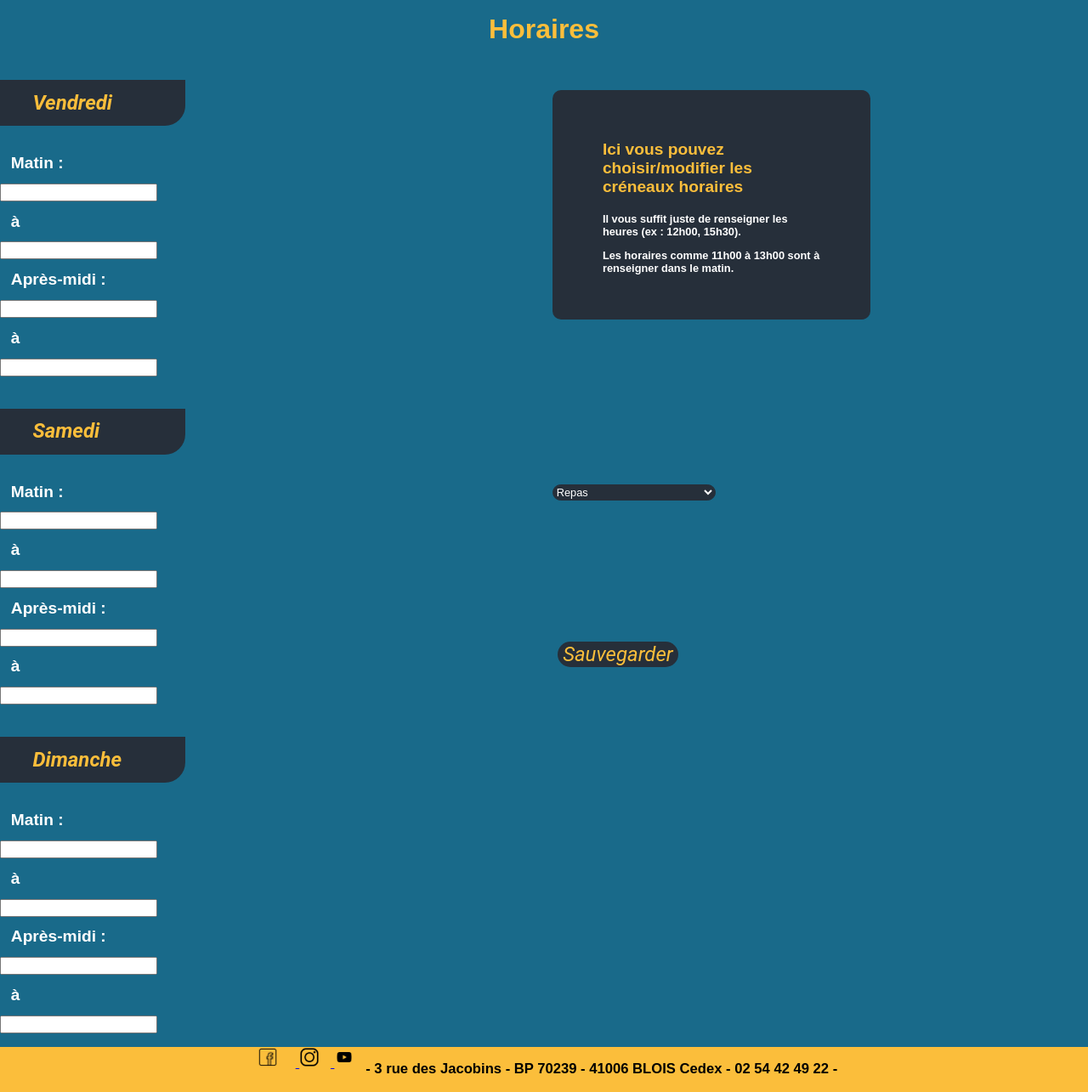
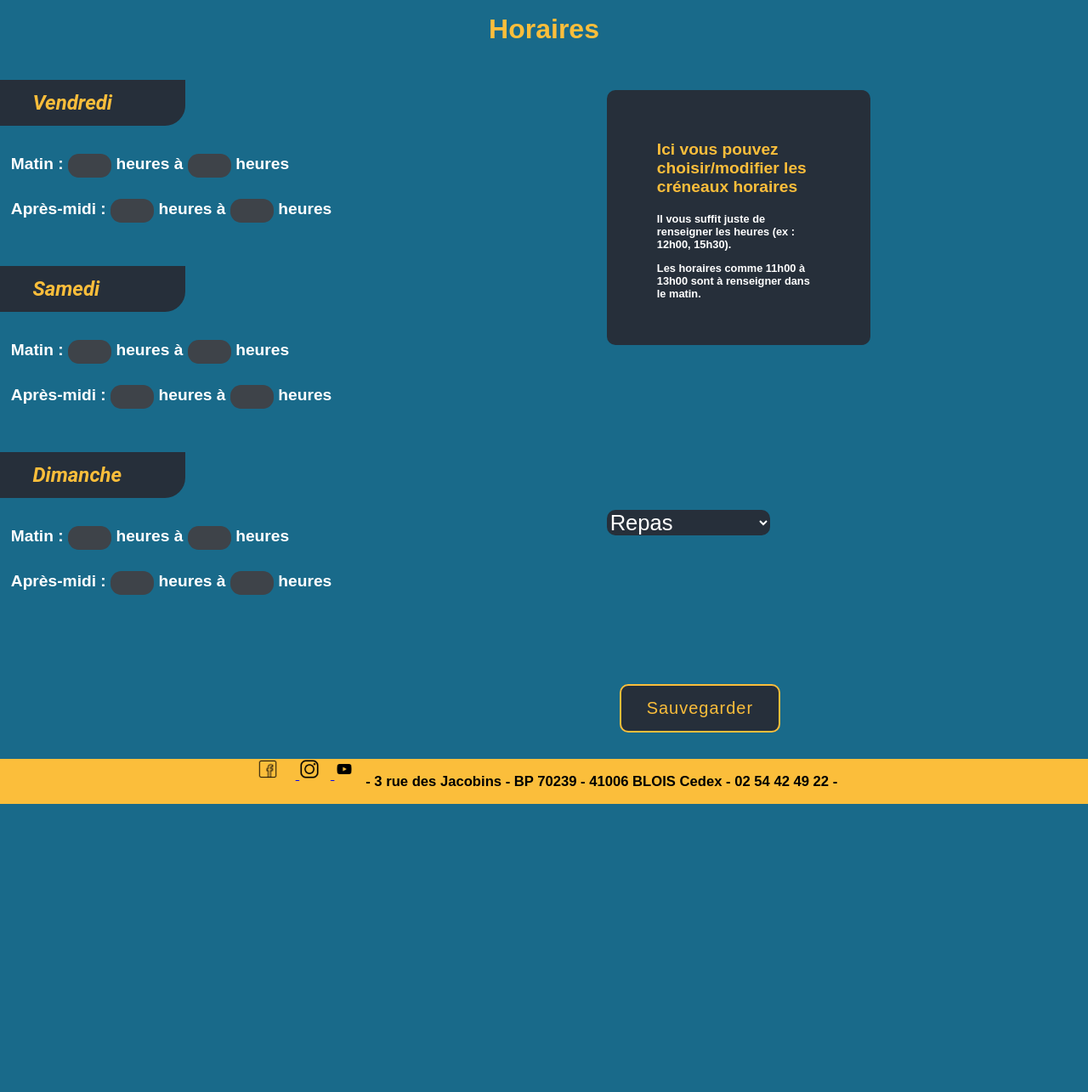
Before and after one commit to vincentprr/Projet-2a, a Flask app: page /horaires in a window 1280 px wide. Shown: the part 126-1411 px from the top of the page at 85% size. After the commit the page ends 1072 px from the top, so only its background shows below. Run offline with Flask 2, Linux system fonts and the light colour scheme.

Commit message:
suite page horaires

```diff
--- a/src/static/css/style.css
+++ b/src/static/css/style.css
@@ -297,13 +297,13 @@ form button {
     }
 }
 
-#hor {
+#titre-hor {
     margin-top: 2vh;
     color: #FBBE3B;
     text-align: center;
 }
 
-#mainhor h2 {
+#gauche-hor h2 {
     width: 8em;
     height: 1.2em;
     font-family: 'Roboto', sans-serif;
@@ -317,12 +317,12 @@ form button {
     text-indent: 2vw;
 }
 
-#mainhor {
+#gauche-hor {
     flex-wrap: wrap;
-    flex-basis: 70%;
+    flex-basis: 100%;
 }
 
-#mainhor p{
+#gauche-hor p {
     font-size: 1.5vw;
     color: white;
     text-align: justify;
@@ -330,7 +330,7 @@ form button {
     margin: 0;
 }
 
-#ashor {
+#droite-hor {
     display: flex;
     flex-wrap: wrap;
     margin-top: 2vh;
@@ -366,28 +366,66 @@ form button {
     margin: 0;
     background-color: #262F3A;
     border-radius: 10px;
-    border-color: #262F3A;
+    border: none;
     min-width: 12rem;
     margin-top: 2vh;
     margin-right: 20vw;
     margin-bottom: 20vh;
     color: #fff;
-    font-size: 1vw;
+    font-size: 2vw;
 }
 
 #type input {
-    margin: 0.5vw;
-    font-family: 'Roboto', sans-serif;
-    font-size: x-large;
+    position: relative;
+    display: inline-block;
+    margin: 15px;
+    padding: 15px 30px;
+    text-align: center;
+    font-size: 20px;
+    letter-spacing: 1px;
+    text-decoration: none;
     color: #FBBE3B;
-    background-color: #262F3A;
-    font-style: italic;
-    text-align: center;
-    border: none;
-    border-radius: 1em;
+    background: #262F3A;
+    cursor: pointer;
+    transition: ease-out 0.5s;
+    border: 2px solid #FBBE3B;
+    border-radius: 10px;
+    box-shadow: inset 0 0 0 0 #FBBE3B;
 }
 
 #explications p {
     font-size: 1vw;
     color: #fff;
 }
+
+#text-gauche {
+    display: flex;
+    flex-wrap: wrap;
+    flex-basis: 50%;
+    margin: 0;
+}
+
+#matin {
+    flex-basis: 100%;
+    margin: 0;
+}
+
+#aprem {
+    flex-basis: 100%;
+    margin: 0;
+}
+
+#gauche-hor input {
+    border-radius: 1em;
+    border: none;
+    background-color: #3e4349;
+    color: #fff;
+    font-size: 1vw;
+    padding: 0.5vw;
+    width: 3vw;
+    text-align: right;
+}
+
+#matin p {
+    margin-right: 1vw;
+}
--- a/src/templates/horaires.html
+++ b/src/templates/horaires.html
@@ -1,53 +1,79 @@
 {% extends 'base.html' %}
 
 {% block content %}
-<h1 id="hor">Horaires</h1>
+<h1 id="titre-hor">Horaires</h1>
 <div id="main-div">
-    <div id="mainhor">
+    <div id="gauche-hor">
         <div>
             <h2>Vendredi</h2>
-            <div>
-                <p>Matin :</p>
+            <div id="text-gauche">
+                <section id="matin">
+                    <p>Matin :
                         <input type="text" name="debut" required>
-                <p>à</p>
+                        heures  à
                         <input type="text" name="fin" required>
-                <p>Après-midi :</p>
+                        heures
+                    </p>
+                </section>
+                <section id="aprem">
+                    <p>Après-midi :
                         <input type="text" name="debut" required>
-                <p>à</p>
+                        heures  à
                         <input type="text" name="fin" required>
+                        heures
+                    </p>
+                </section>
             </div>
         </div>
         <br>
         <div>
             <h2>Samedi</h2>
-            <div>
-                <p>Matin :</p>
+            <div id="text-gauche">
+                <section id="matin">
+                    <p>Matin :
                         <input type="text" name="debut" required>
-                <p>à</p>
+                        heures  à
                         <input type="text" name="fin" required>
-                <p>Après-midi :</p>
+                        heures
+                    </p>
+                </section>
+                <section id="aprem">
+                    <p>Après-midi :
                         <input type="text" name="debut" required>
-                <p>à</p>
+                        heures
+
+                        à
                         <input type="text" name="fin" required>
+                        heures
+                    </p>
+                </section>
             </div>
         </div>
         <br>
         <div>
             <h2>Dimanche</h2>
-            <div>
-                <p>Matin :</p>
+            <div id="text-gauche">
+                <section id="matin">
+                    <p>Matin :
                         <input type="text" name="debut" required>
-                <p>à</p>
+                        heures  à
                         <input type="text" name="fin" required>
-                <p>Après-midi :</p>
+                        heures
+                    </p>
+                </section>
+                <section id="aprem">
+                    <p>Après-midi :
                         <input type="text" name="debut" required>
-                <p>à</p>
+                        heures  à
                         <input type="text" name="fin" required>
+                        heures
+                    </p>
+                </section>
             </div>
         </div>
     </div>
     <div>
-        <div id="ashor">
+        <div id="droite-hor">
             <div id="explications">
                 <h3>Ici vous pouvez choisir/modifier les créneaux horaires</h3>
                 <p>Il vous suffit juste de renseigner les heures (ex : 12h00, 15h30).</p>
```
Lines whose indentation alone changed are shown as unchanged.
